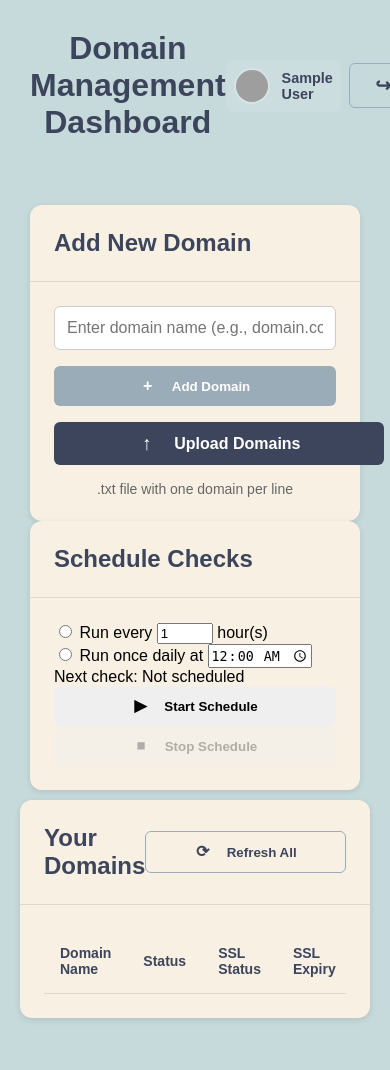
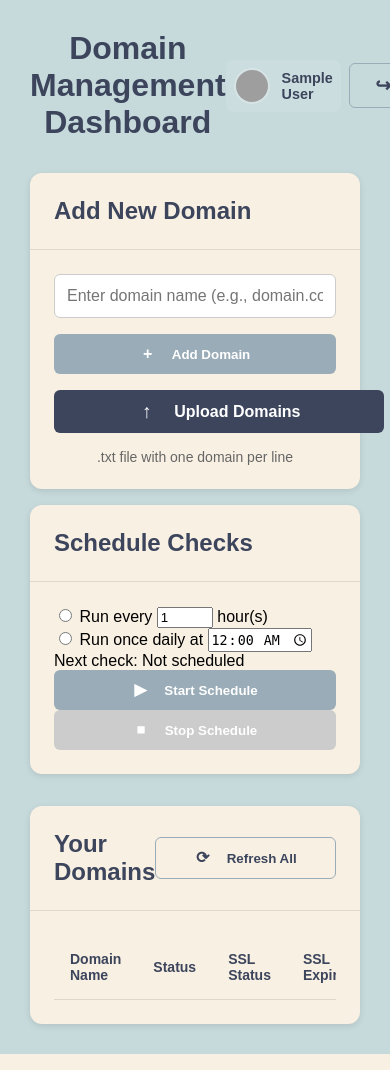
Before and after one commit to ilya-work1/domain-monitoring-project, a Flask app: page / in a window 390 px wide; the page is wider, and only the part inside the window is pictured. Run offline with Flask 3, Linux system fonts and the light colour scheme; the visitor is signed in with stand-in values (Sample User, id 1); lists and menus that the app fills with data are empty; grey boxes are pictures that could not be loaded.

Commit message:
fixed ui on schedular

```diff
--- a/static/dashboard-style.css
+++ b/static/dashboard-style.css
@@ -12,6 +12,18 @@ body {
     padding: 20px;
 }
 
+/* Cards wrapper for side-by-side layout */
+.cards-wrapper {
+    display: flex;
+    gap: 2rem;
+    margin-bottom: 2rem;
+}
+
+.card-half {
+    flex: 1;
+    min-width: 0; /* Prevents cards from overflowing their container */
+}
+
 /* Icon styles */
 .icon {
     display: inline-block;
@@ -22,7 +34,6 @@ body {
     line-height: 1;
     margin-right: 0.5em;
 }
-
 
 .header-nav {
     display: flex;
@@ -46,7 +57,7 @@ body {
     background-color: #F8F0e3;
     border-radius: 12px;
     box-shadow: 0 2px 6px rgba(0, 0, 0, 0.1);
-    margin-bottom: 2rem;
+    margin-bottom: 0rem;
 }
 
 .card-header {
@@ -262,7 +273,6 @@ body {
     background-color: #cffafe;
 }
 
-
 .delete-button:hover {
     background-color: #fee2e2;
 }
@@ -299,25 +309,9 @@ body {
     color: white;
 }
 
-user-section {
-    display: flex;
-    flex-direction: column;
-    align-items: flex-end;
-    gap: 0.5rem;
-}
-
-.username {
-    color: #3c455c;
-    font-weight: 500;
+.user-section {
     display: flex;
     align-items: center;
-    gap: 0.5rem;
-    font-size: 1.4em;
-}
-
-.username .icon {
-    font-size: 1.5em;
-    margin-right: 0;
 }
 
 .user-profile {
@@ -354,92 +348,39 @@ user-section {
     color: #3c455c;
 }
 
-.user-section {
-    display: flex;
-    align-items: center;
+.schedule-button {
+    background-color: #9aacb8;
+    color: white;
 }
 
-.top-cards {
-    display: grid;  /* Change to grid layout */
-    grid-template-columns: 1fr 1fr;  /* Two equal columns */
-    gap: 2rem;
-    margin-bottom: 2rem;
+.schedule-button:hover {
+    background-color: #8399a8;
 }
 
-.card-half {
-    display: block;  /* Reset display */
-    width: 100%;    /* Take full width of grid cell */
-    margin: 0;
+.schedule-button.stop {
+    background-color: #dc2626;
 }
 
-
-.card {
-    background-color: #F8F0e3;
-    border-radius: 12px;
-    box-shadow: 0 2px 6px rgba(0, 0, 0, 0.1);
+.schedule-button.stop:hover {
+    background-color: #b91c1c;
 }
 
-/* Override margin for cards in top-cards */
-.top-cards .card {
-    margin-bottom: 0;
+.schedule-button:disabled {
+    background-color: #ccc;
+    cursor: pointer;
 }
 
-
-
-/* Restore margin for the main table card */
-.card:not(.card-half) {
-    margin-bottom: 2rem;
-}
-
+/* Responsive adjustments */
 @media (max-width: 768px) {
-    /* Container adjustments */
-    .container {
-        padding: 10px;
-    }
-
-    /* Top cards mobile layout */
-    .top-cards {
-        grid-template-columns: 1fr;  /* Single column on mobile */
+    .cards-wrapper {
+        flex-direction: column;
         gap: 1rem;
     }
 
     .card-half {
         width: 100%;
-        flex: 1 1 auto;
     }
 
-    /* Restore some margin for stacked cards on mobile */
-    .top-cards .card {
-        margin-bottom: 1rem;
-    }
-
-    /* Domain input adjustments */
-    .domain-input-group {
-        flex-direction: column;
-    }
-
-    /* Button adjustments */
-    .button {
-        width: 100%;
-        justify-content: center;
-    }
-
-    /* File upload adjustments */
-    .file-upload-group {
-        flex-direction: column;
-        align-items: stretch;
-    }
-
-    .upload-help {
-        text-align: center;
-    }
-
-    /* Table adjustments */
-    .domains-table {
-        font-size: 0.875rem;
-    }
-
-    /* User profile adjustments */
     .user-profile {
         margin-right: 8px;
     }
@@ -452,4 +393,34 @@ user-section {
         width: 32px;
         height: 32px;
     }
+
+    .container {
+        padding: 10px;
+    }
+
+    .domain-input-group {
+        flex-direction: column;
+    }
+
+    .button {
+        width: 100%;
+        justify-content: center;
+    }
+
+    .file-upload-group {
+        flex-direction: column;
+        align-items: stretch;
+    }
+
+    .upload-help {
+        text-align: center;
+    }
+
+    .domains-table {
+        font-size: 0.875rem;
+    }
+
+    .schedule-buttons {
+        flex-direction: column;
+    }
 }
--- a/templates/dashboard.html
+++ b/templates/dashboard.html
@@ -36,6 +36,8 @@
 
         <div class="top-cards"></div>
 
+        <!-- Cards wrapper for side-by-side layout -->
+        <div class="cards-wrapper">
             <!-- Add Domain Card -->
             <div class="card card-half">
                 <div class="card-header">
@@ -106,7 +108,6 @@
             </div>
         </div>
 
-
         <!-- Domains Table Card -->
         <div class="card">
             <div class="card-header">
```
Lines whose indentation alone changed are shown as unchanged.
